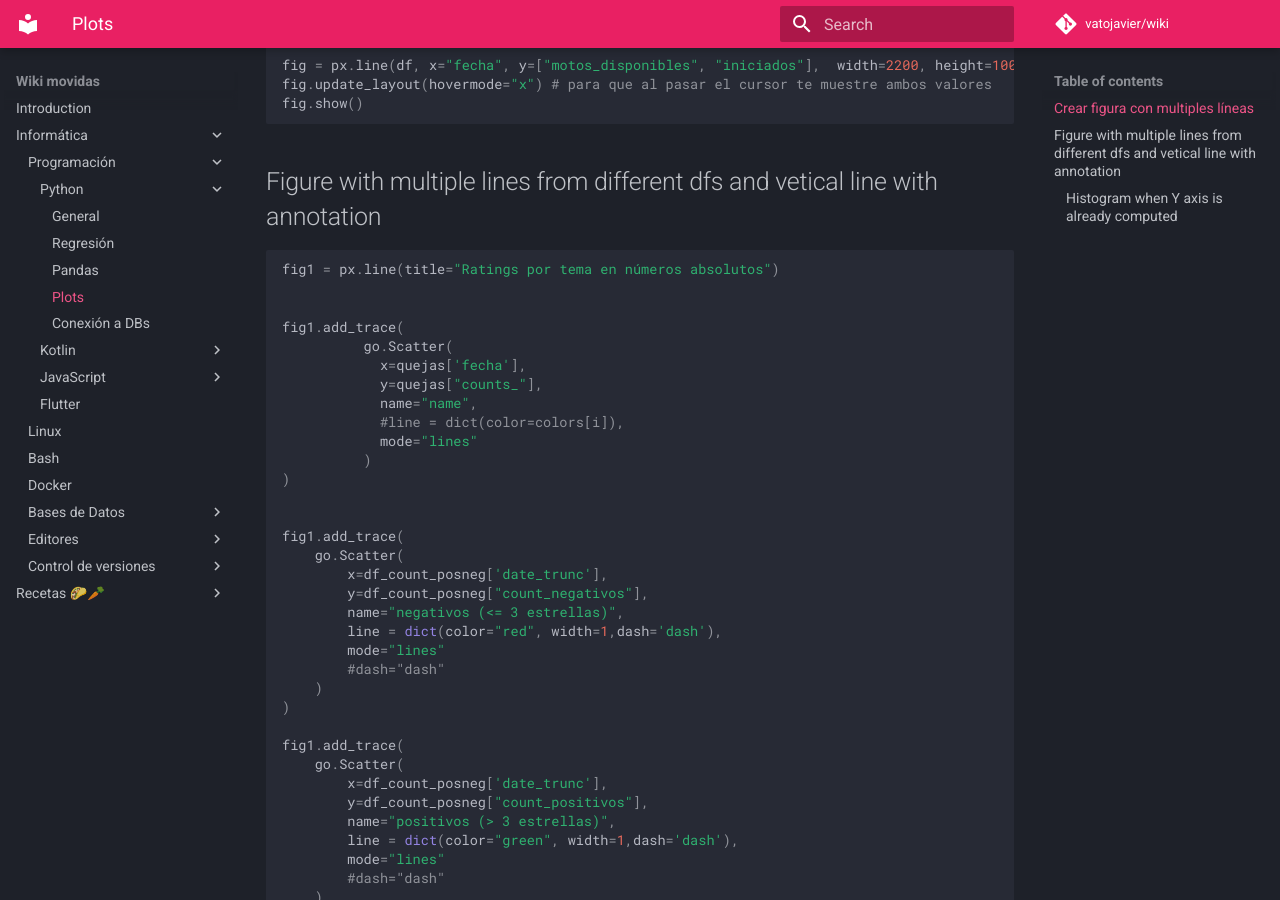
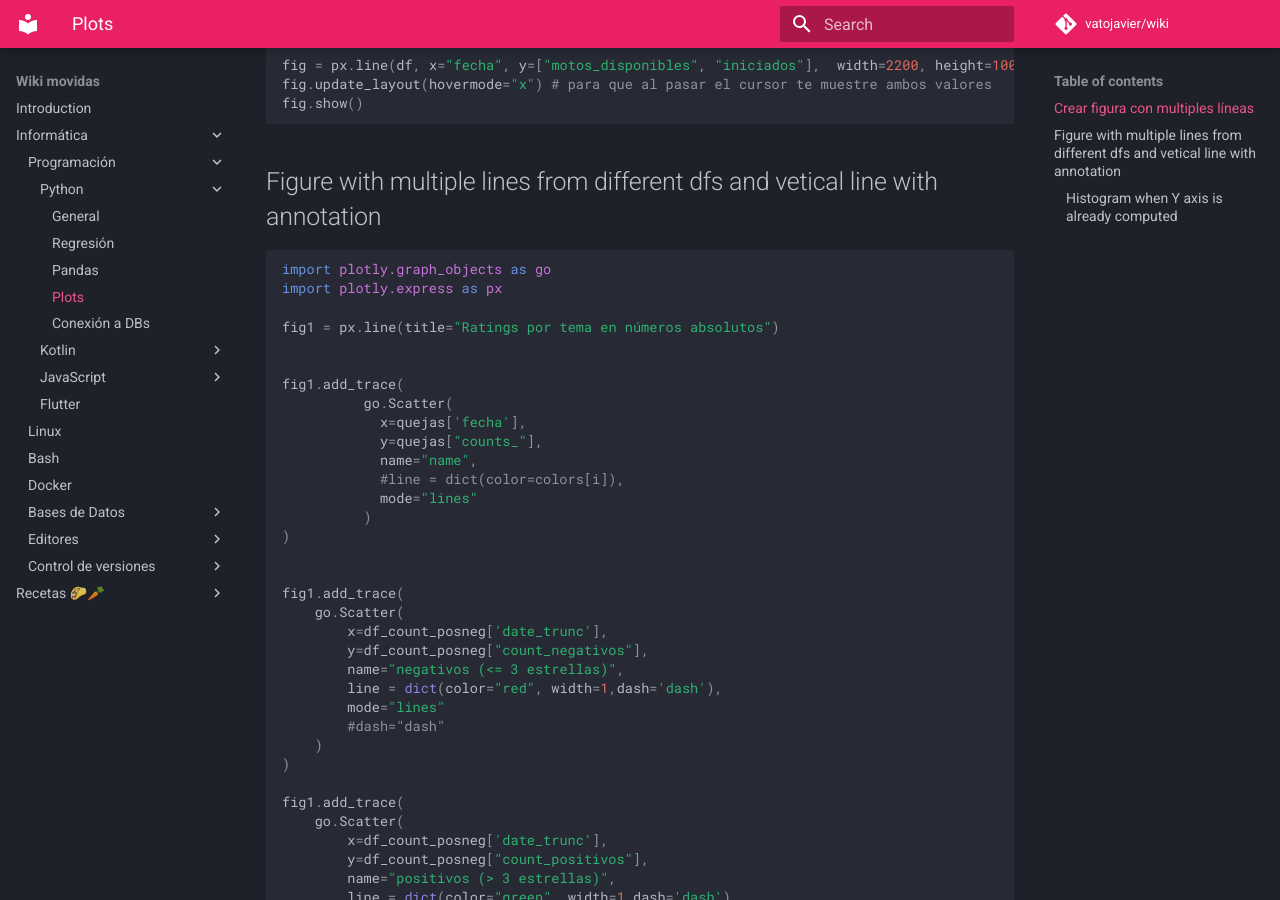
Before and after one commit to vatojavier/wiki, an MkDocs documentation site: the page built from docs/informatica/python/plots.md, in a window 1280 px wide and 900 px high, scrolled down 318 px. Built offline with MkDocs 1.6.1 and Material for MkDocs 9.7.7, drawn with Linux system fonts in a browser that asks for light colours; comment, search, counter and statistics services are not loaded.

Commit message:
Update plots.md

````diff
--- a/docs/informatica/python/plots.md
+++ b/docs/informatica/python/plots.md
@@ -19,6 +19,9 @@ fig.show()
 ## Figure with multiple lines from different dfs and vetical line with annotation
 
 ```python
+import plotly.graph_objects as go
+import plotly.express as px
+
 fig1 = px.line(title="Ratings por tema en números absolutos")
 
 
````
